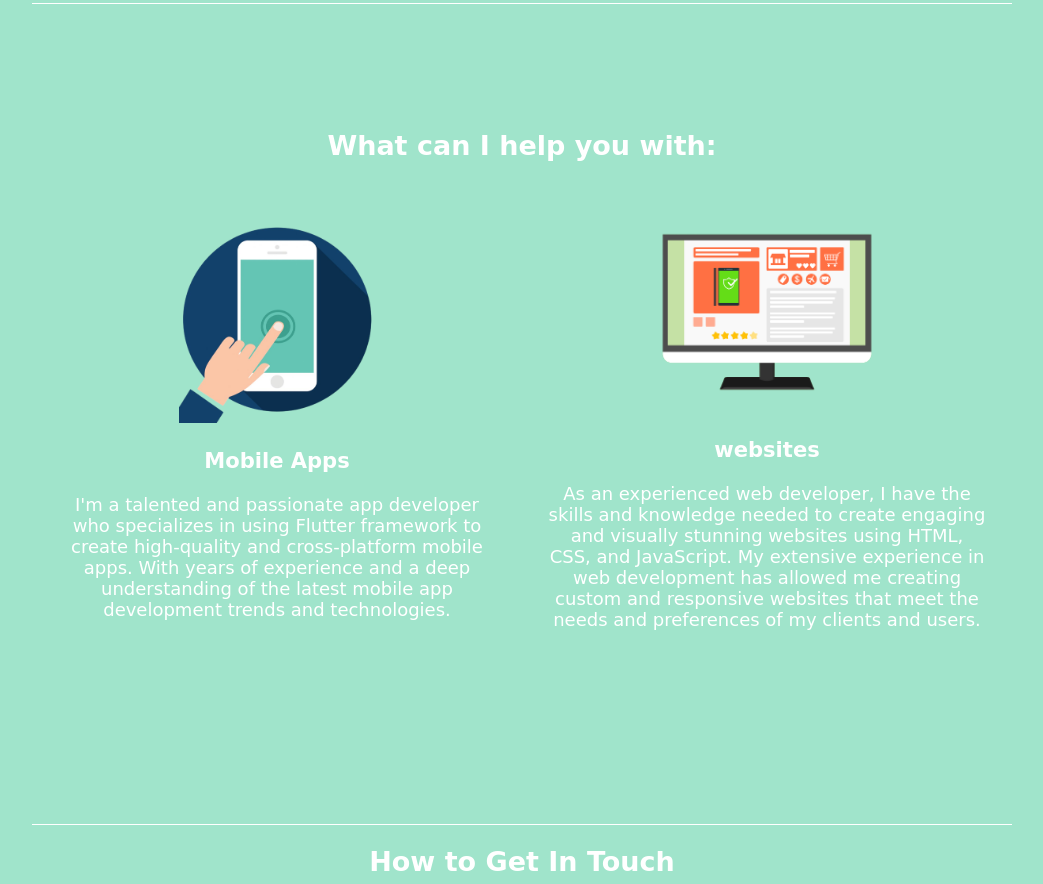
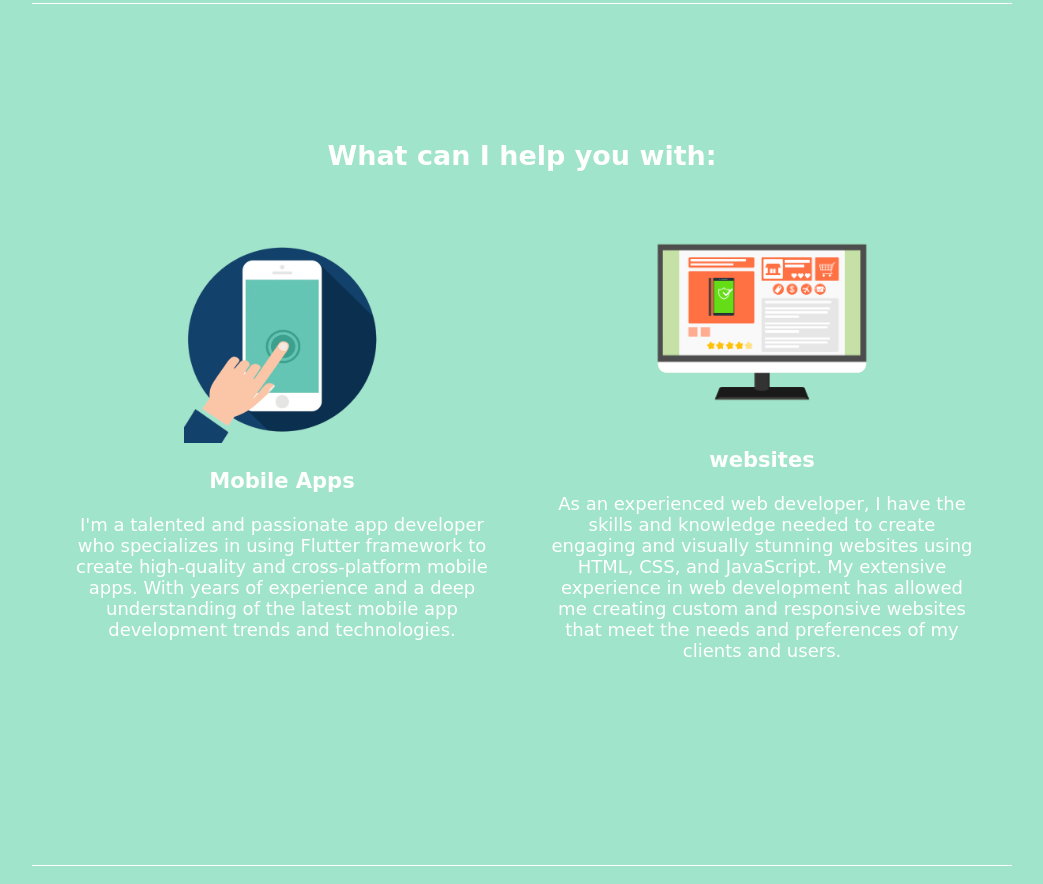
Before and after one commit to EbrahimAbooulfadl/saulcodeman, a plain HTML site: page index.html in a window 1280 px wide. Shown: the part 1440-2324 px from the top of the page, without its empty margins (118-1161 px from the left). Drawn offline with Linux system fonts and the light colour scheme; files whose address does not match are found by name.

Commit message:
Update mystyles.css

```diff
--- a/mystyles.css
+++ b/mystyles.css
@@ -83,7 +83,7 @@ hr {
 .skills {
     text-align: center;
     font-size: large;
-    margin: 125px;
+    margin: 135px;
     align-items: center;
 
 }
```
